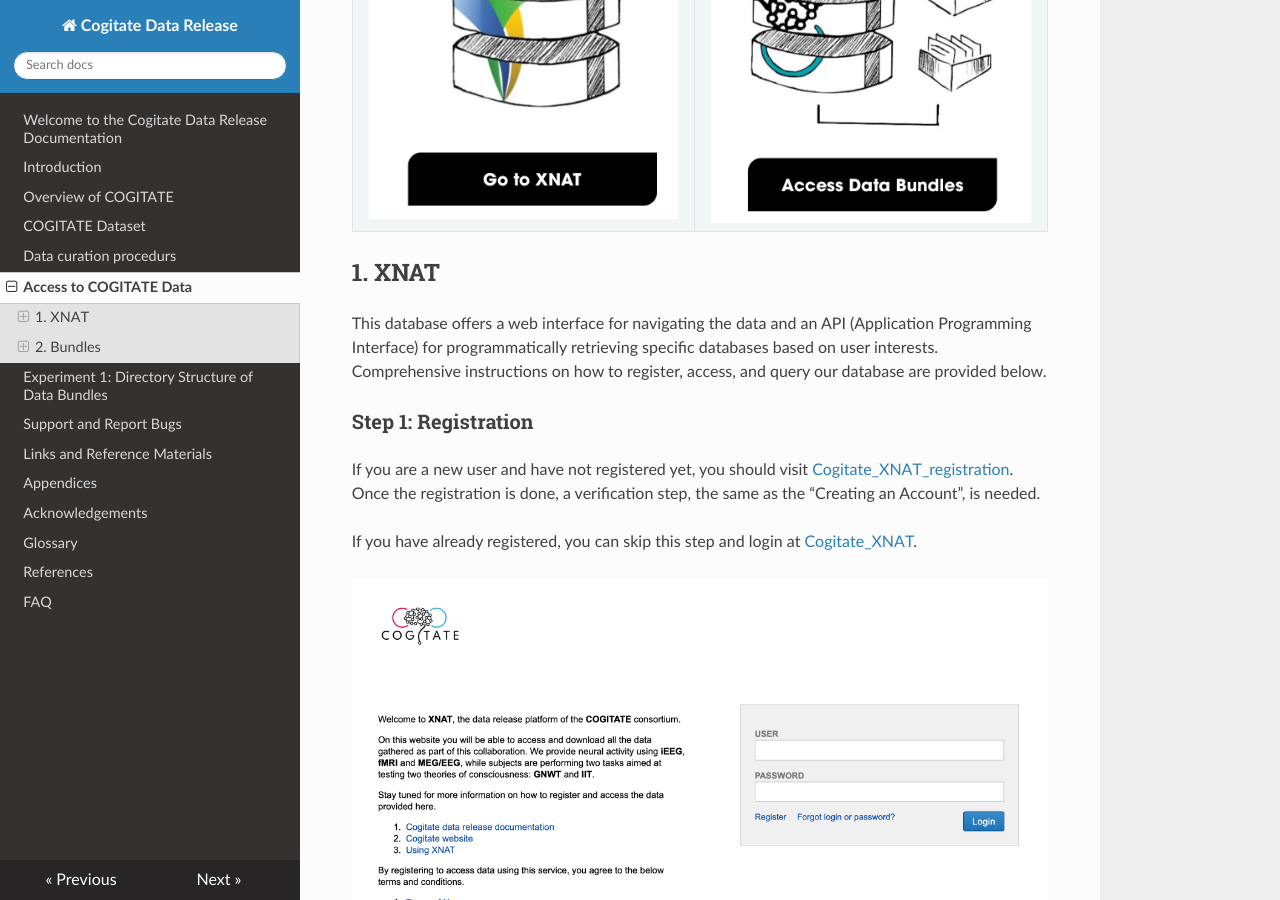
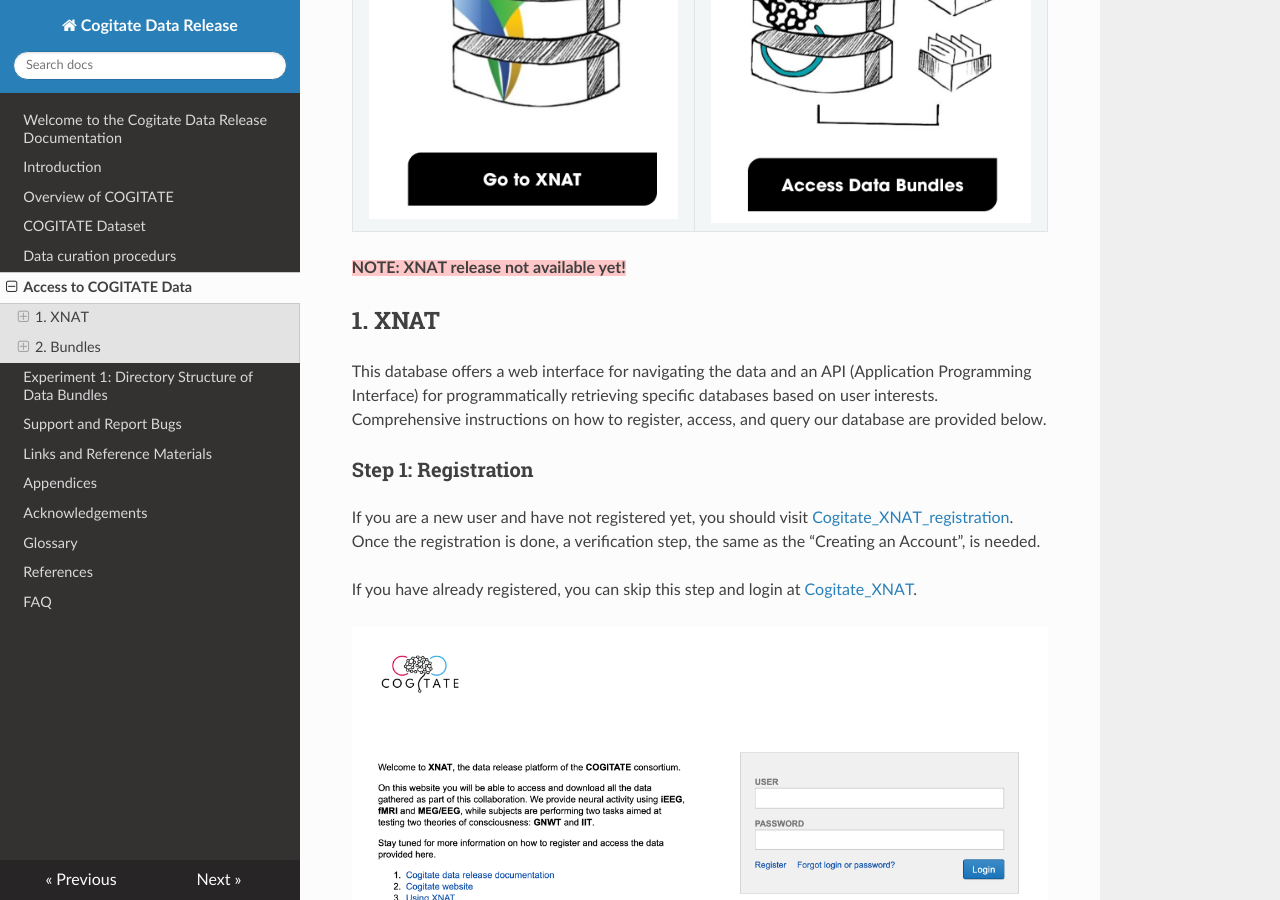
Before and after one commit to Cogitate-consortium/cogitate-data, an MkDocs documentation site: the page built from docs/05_access.md, in a window 1280 px wide and 900 px high, scrolled down 471 px. Built offline with MkDocs 1.6.1, drawn with Linux system fonts in a browser that asks for light colours; nearby versions of some CDN libraries; some of the changed lines change nothing that is shown.

Commit message:
Removed link to xnat public bc not available yet

```diff
--- a/docs/05_access.md
+++ b/docs/05_access.md
@@ -8,7 +8,7 @@
 <table>
     <tr>
         <td>
-            <a href="https://cogitate-data.ae.mpg.de/app/template/Login.vm#!">
+            <a href="">
                 <img
                     src="https://github.com/Cogitate-consortium/cogitate-data/raw/main/assets/documentation_v1.0/graphics_v1.0/xnat.png"
                     width=""
@@ -27,6 +27,8 @@
         </td>
     </tr>
 </table>
+
+<span style="background-color: #ffc7c7"><strong>NOTE: XNAT release not available yet!</strong></span>
 
 ## 1. XNAT
 
```
